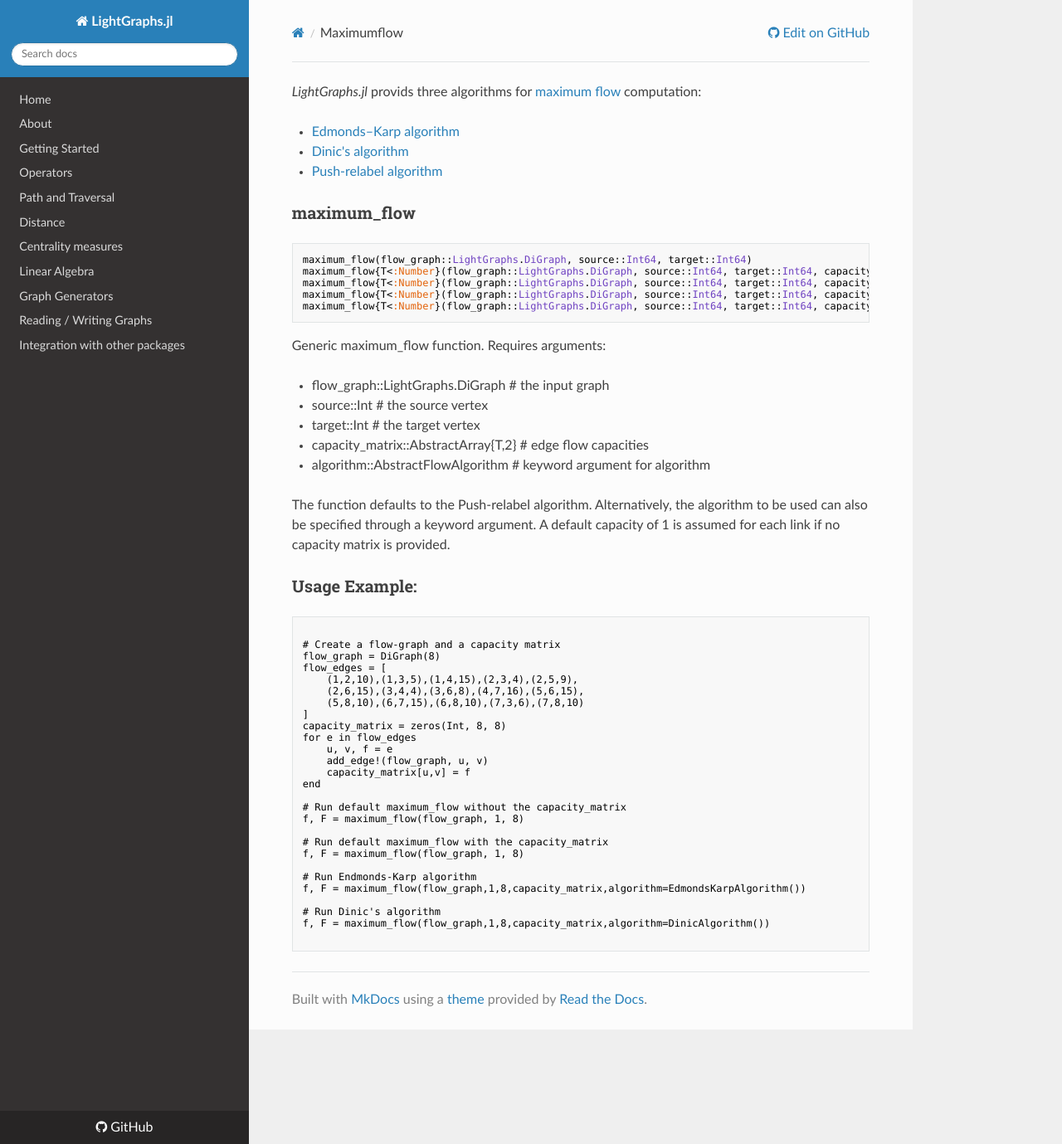
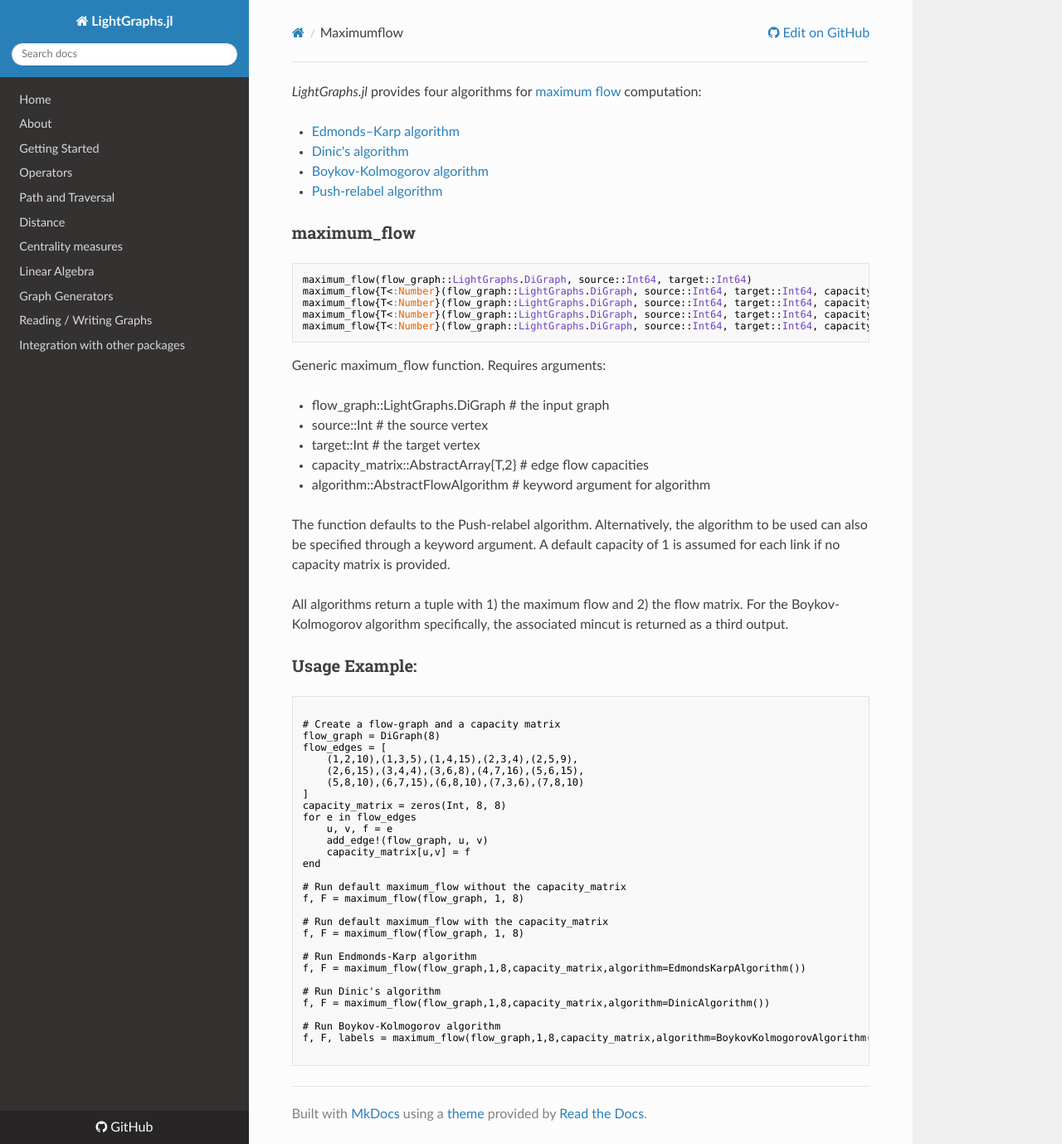
Before and after one commit to sbromberger/LightGraphs.jl, an MkDocs documentation site: the page built from doc/maximumflow.md, in a window 1280 px wide and 1379 px high. Shown: the whole window at 83% size. Built offline with MkDocs 1.6.1, drawn with Linux system fonts in a browser that asks for light colours; nearby versions of some CDN libraries; old or Windows-style settings are respelled for this version of MkDocs.

Commit message:
Add Boykov-Kolmogorov Max-flow/min-cut algorithm

````diff
--- a/doc/maximumflow.md
+++ b/doc/maximumflow.md
@@ -1,9 +1,10 @@
 <!-- AUTOGENERATED. See 'doc/build.jl' for source. -->
-*LightGraphs.jl* provids three algorithms for [maximum flow](https://en.wikipedia.org/wiki/Maximum_flow_problem)
+*LightGraphs.jl* provides four algorithms for [maximum flow](https://en.wikipedia.org/wiki/Maximum_flow_problem)
 computation:
 
 - [Edmonds–Karp algorithm](https://en.wikipedia.org/wiki/Edmonds%E2%80%93Karp_algorithm)
 - [Dinic's algorithm](https://en.wikipedia.org/wiki/Dinic%27s_algorithm)
+- [Boykov-Kolmogorov algorithm](http://ieeexplore.ieee.org/xpls/abs_all.jsp?arnumber=1316848&tag=1)
 - [Push-relabel algorithm](https://en.wikipedia.org/wiki/Push%E2%80%93relabel_maximum_flow_algorithm)
 ### maximum_flow
 ```
@@ -22,6 +23,8 @@ Generic maximum_flow function. Requires arguments:
   * algorithm::AbstractFlowAlgorithm      # keyword argument for algorithm
 
 The function defaults to the Push-relabel algorithm. Alternatively, the algorithm to be used can also be specified through a keyword argument. A default capacity of 1 is assumed for each link if no capacity matrix is provided.
+
+All algorithms return a tuple with 1) the maximum flow and 2) the flow matrix. For the Boykov-Kolmogorov algorithm specifically, the associated mincut is returned as a third output.
 
 ### Usage Example:
 
@@ -53,4 +56,7 @@ f, F = maximum_flow(flow_graph,1,8,capacity_matrix,algorithm=EdmondsKarpAlgorith
 # Run Dinic's algorithm
 f, F = maximum_flow(flow_graph,1,8,capacity_matrix,algorithm=DinicAlgorithm())
 
+# Run Boykov-Kolmogorov algorithm
+f, F, labels = maximum_flow(flow_graph,1,8,capacity_matrix,algorithm=BoykovKolmogorovAlgorithm())
+
 ```
````
Also changed, not shown: 6 other files.
